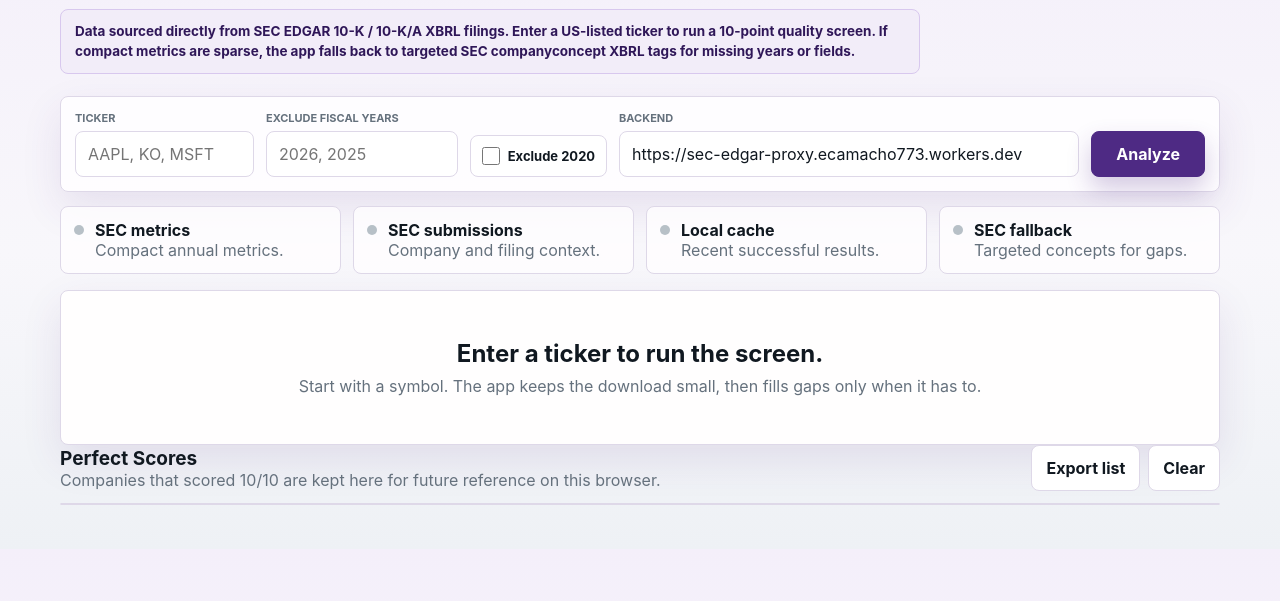
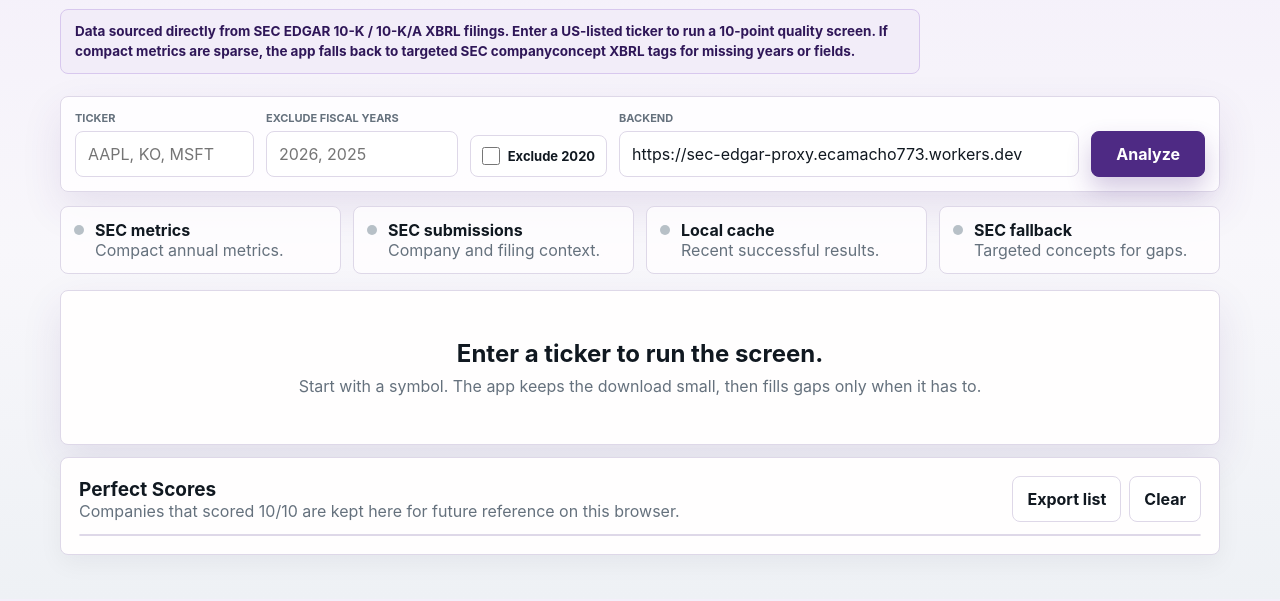
Before and after one commit to welchpatr/fundamental-quality-screener, a website: page index.html in a window 1280 px wide. Shown: the part 107-708 px from the top of the page. Drawn offline with Linux system fonts and the light colour scheme.

Commit message:
Style perfect score history section

```diff
--- a/styles.css
+++ b/styles.css
@@ -206,6 +206,7 @@ button:disabled {
 .metric-card,
 .chart-panel,
 .detail-panel,
+.perfect-panel,
 .company-band,
 .empty,
 .message {
@@ -347,7 +348,8 @@ button:disabled {
 }
 
 .chart-panel,
-.detail-panel {
+.detail-panel,
+.perfect-panel {
   margin-top: 12px;
   padding: 18px;
   box-shadow: 0 8px 24px rgba(16, 24, 32, 0.05);
```
